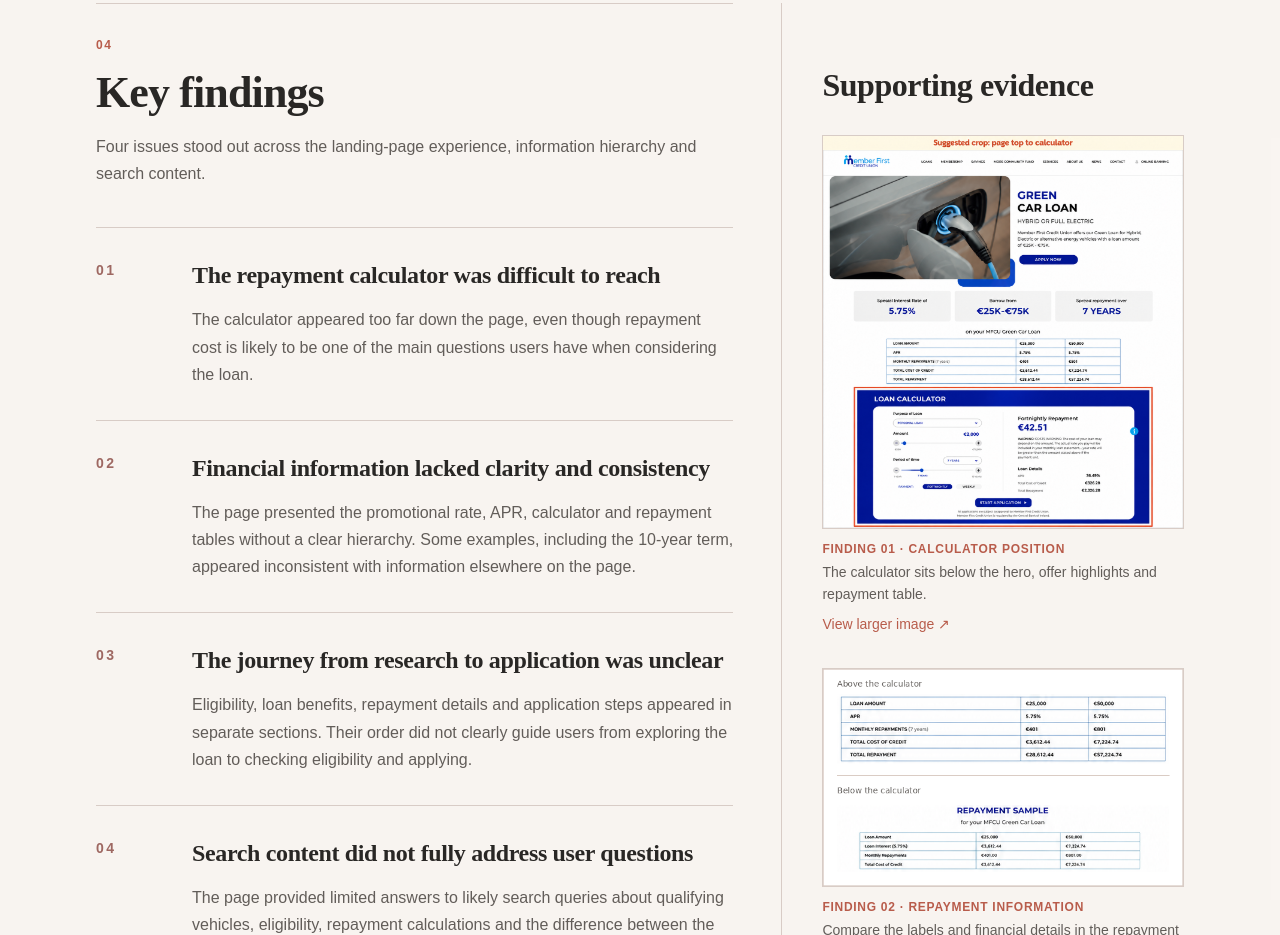
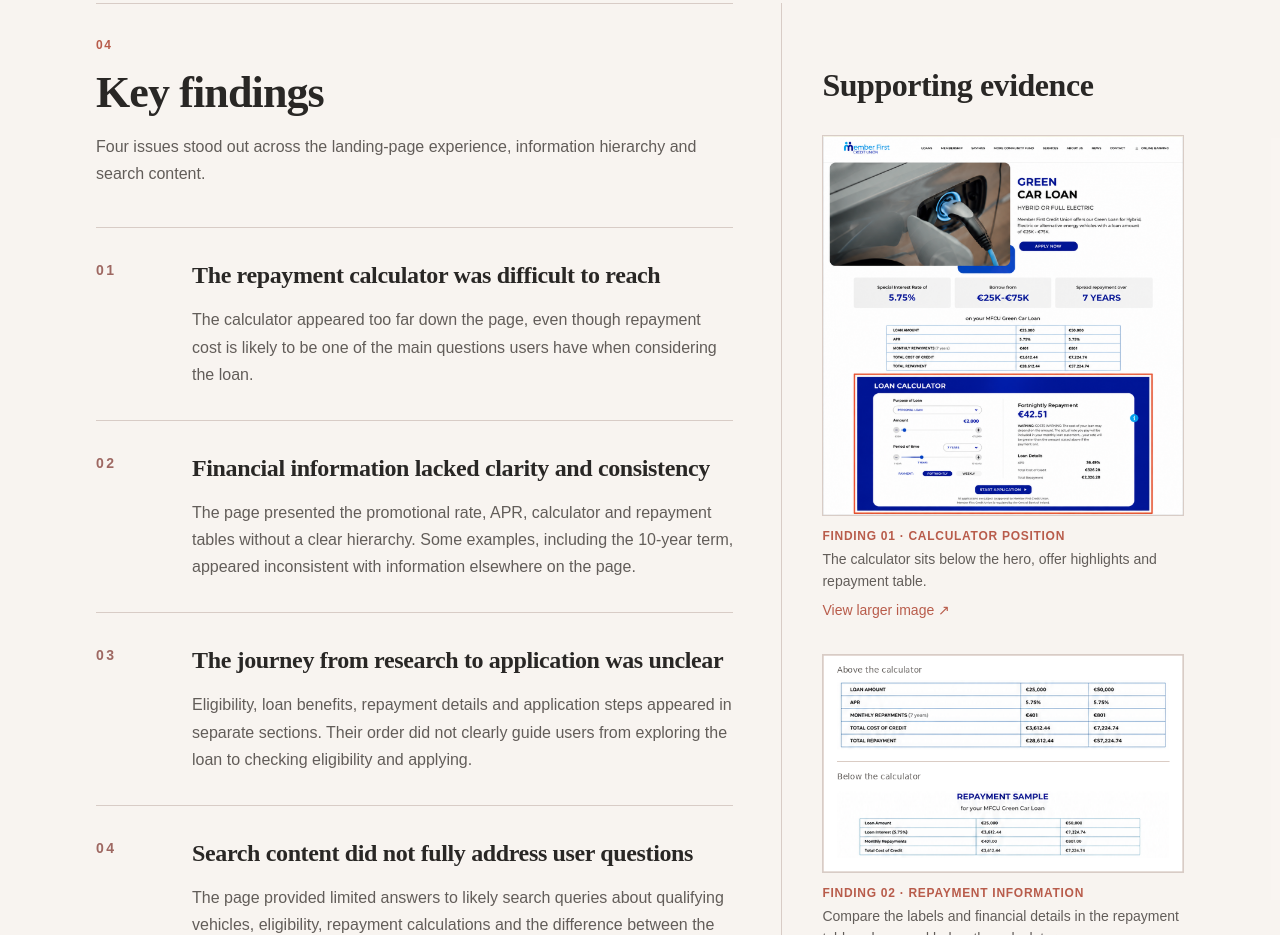
Before and after one commit to Chocolate-cereal/xueshi-marketing, a Next.js app: page /case-studies/member-first-credit-union-green-car-loan in a window 1280 px wide. Shown: the part 5180-6115 px from the top of the page. Built offline with nearby package versions, Linux system fonts and the light colour scheme.

Commit message:
Replace calculator position evidence image

```diff
--- a/app/case-studies/member-first-credit-union-green-car-loan/page.tsx
+++ b/app/case-studies/member-first-credit-union-green-car-loan/page.tsx
@@ -615,7 +615,7 @@ export default function MemberFirstGreenCarLoanCaseStudy() {
                     src="/case-studies/member-first-credit-union-green-car-loan/calculator-position.png"
                     alt="Annotated MFCU Green Car Loan page showing the hero, rate highlights and repayment table above the loan calculator."
                     width={1202}
-                    height={1309}
+                    height={1264}
                     sizes="(min-width: 1024px) 37vw, 100vw"
                     className="block h-auto w-full border border-border"
                   />
```
Also changed, not shown: public/case-studies/member-first-credit-union-green-car-loan/calculator-position.png.
